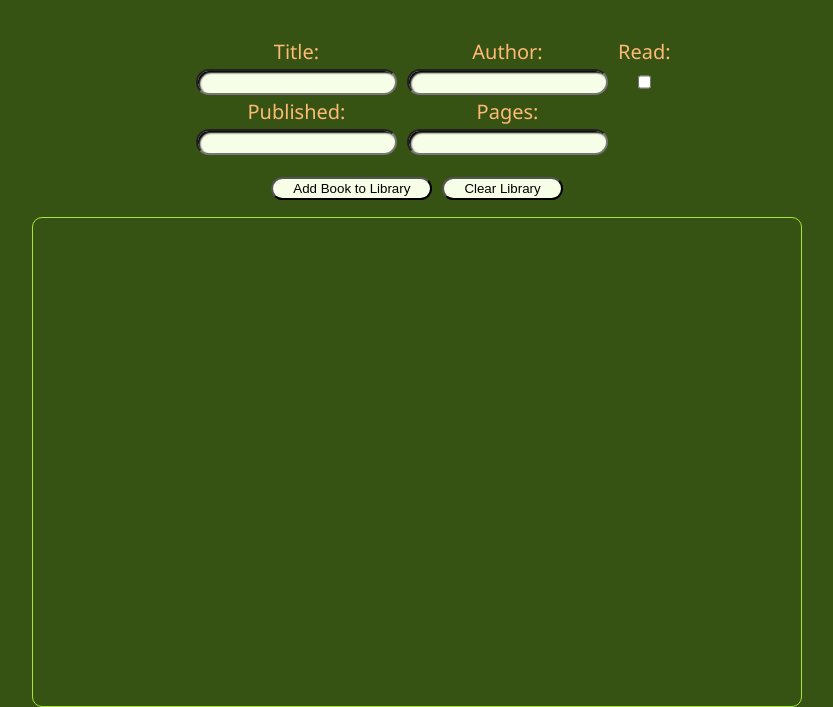
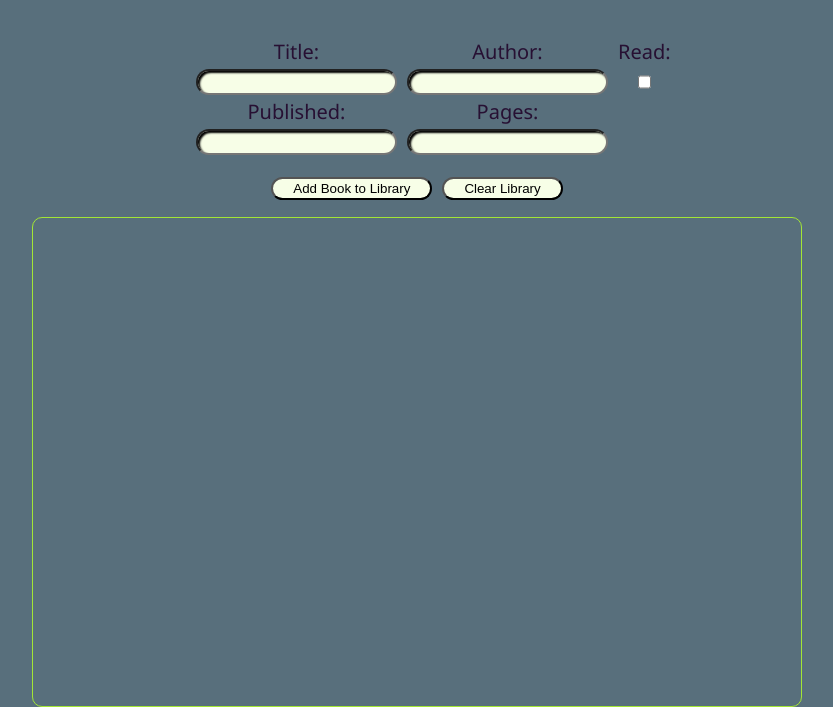
Before and after one commit to ZebraMilk/library, a plain HTML site: page index.html in a window 1280 px wide. Shown: the part 93-800 px from the top of the page, without its empty margins (223-1056 px from the left). Drawn offline with Linux system fonts and the light colour scheme.

Commit message:
Update style.css

```diff
--- a/style.css
+++ b/style.css
@@ -1,11 +1,11 @@
 :root {
   font-size: 20px;
   font-family:'Segoe UI', Tahoma, Geneva, Verdana, sans-serif;
-  --background-green: #365314;
-  --background-orange: #7c2d12;
+  --background-green: #586f7c;
+  --background-orange: #592941;
   --button-green: #65a30d;
   --button-red: #dc2626;
-  --text-orange: #fdba74;
+  --text-orange: #271033;
   --text-green: #d9f99d;
   --accent-green: #a3e635;
   --form-background: #f7fee7;
```
